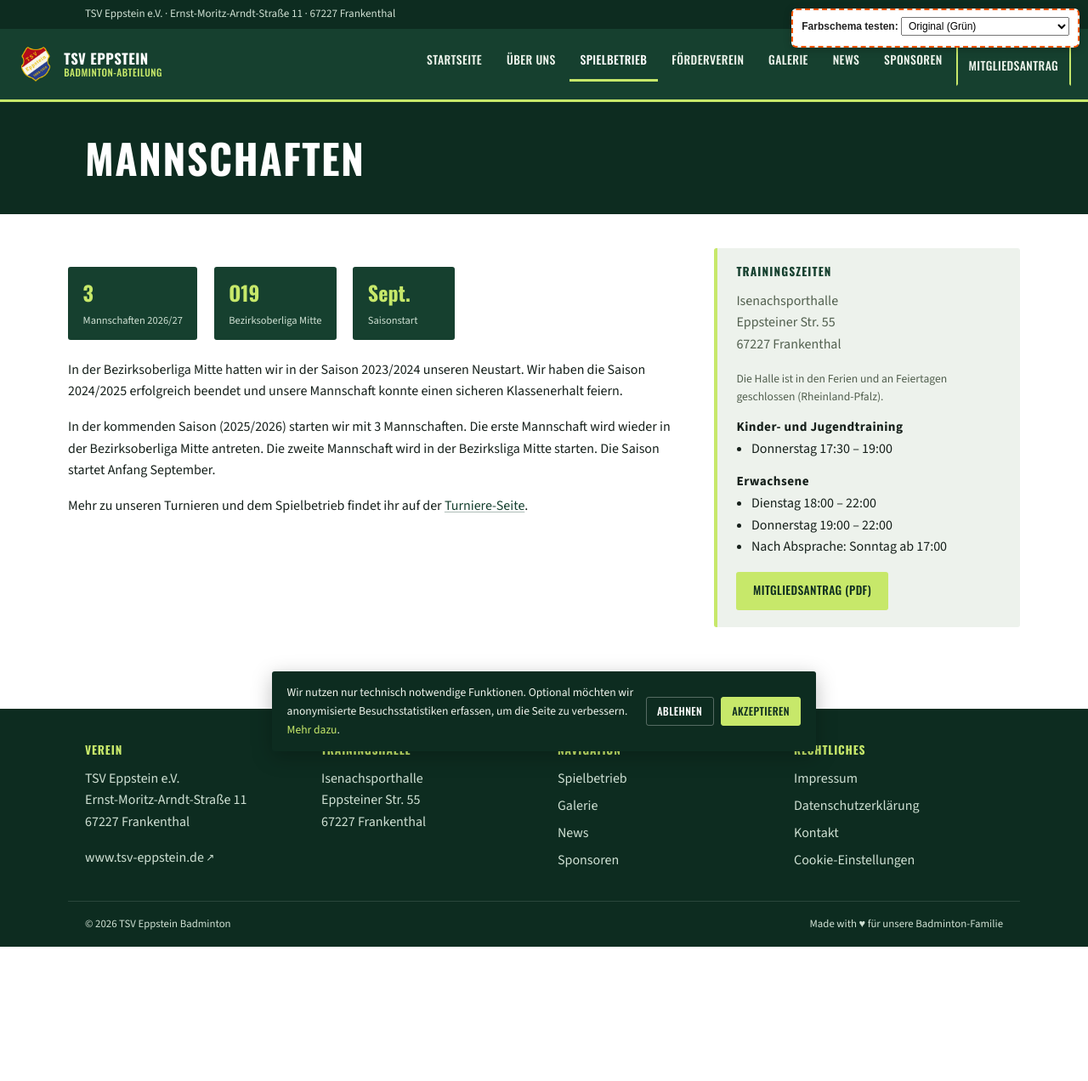
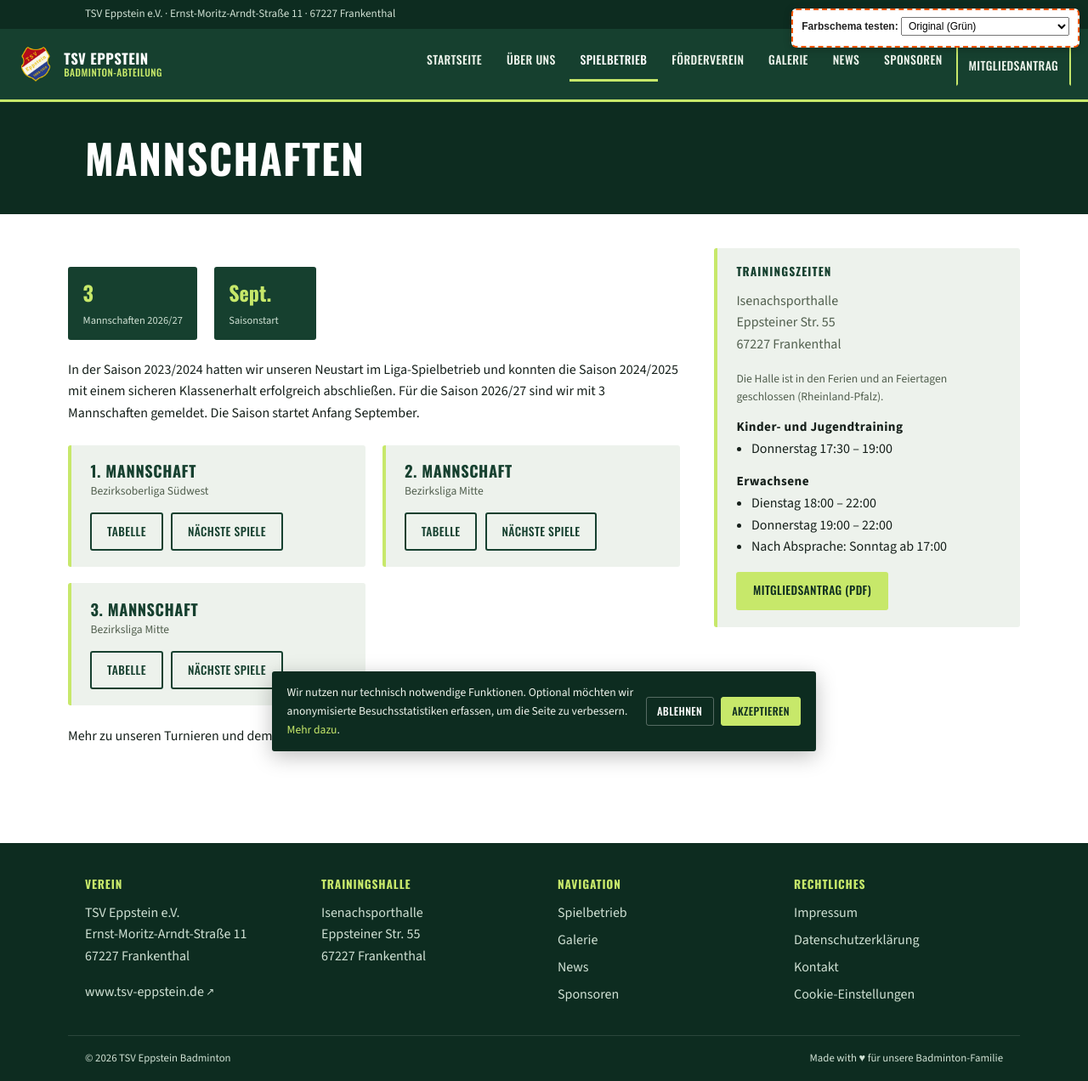
Before and after one commit to Forderverein-Badminton-in-Eppstein-e-V/website, a Jekyll site: the page built from spielbetrieb-mannschaften.html, in a window 1280 px wide. Shown: the whole page at 85% size. Built offline with Jekyll 4.4.1, drawn with Linux system fonts in a browser that asks for light colours; before the commit the page ends 1114 px from its top, so only the background shows below that.

Commit message:
Refactor team information structure and enhance Mannschaften page layout with new team cards

```diff
--- a/_config.yml
+++ b/_config.yml
@@ -44,11 +44,11 @@
   mitglieder_kinder: 20
   mitglieder_erwachsene: 50
   mannschaften_aktuell: 3
-  liga_erste_mannschaft: "Bezirksoberliga Mitte"
-  liga_zweite_mannschaft: "Bezirksliga Mitte"
-  liga_dritte_mannschaft: "Bezirksliga Mitte"
   saison_start_monat: "September"
   saison_aktuell: "2026/27"
+  # Liga-Infos pro Mannschaft (früher hier als liga_erste_mannschaft etc.)
+  # stehen jetzt strukturiert in _data/mannschaften.yml, zusammen mit
+  # Tabellen-/Spielplan-Links pro Team.
 
 # Dateien/Ordner, die Jekyll beim Build ignorieren soll (Dev-Kram, keine
 # Website-Inhalte).
--- a/assets/css/style.css
+++ b/assets/css/style.css
@@ -527,6 +527,51 @@
 .btn-outline:hover {
   background: var(--accent);
   color: var(--court-dark);
+}
+
+/* -------------------- Mannschafts-Karten (Mannschaften-Seite) -------------------- */
+.team-cards {
+  display: grid;
+  grid-template-columns: repeat(auto-fill, minmax(260px, 1fr));
+  gap: 1.2rem;
+  margin: 1.5rem 0;
+}
+
+.team-card {
+  background: var(--line);
+  border-left: 4px solid var(--accent);
+  border-radius: var(--radius);
+  padding: 1.2rem 1.4rem;
+}
+
+.team-card img {
+  width: 100%;
+  border-radius: var(--radius);
+  margin-bottom: 0.9rem;
+  border: 1px solid #d9e2d6;
+}
+
+.team-card h3 {
+  margin-bottom: 0.2rem;
+}
+
+.team-card .team-liga {
+  display: block;
+  font-size: 0.85rem;
+  color: var(--ink-soft);
+  margin-bottom: 0.8rem;
+}
+
+.team-card p {
+  font-size: 0.92rem;
+  margin-bottom: 0.5rem;
+}
+
+.team-card .team-links {
+  margin-top: 0.9rem;
+  display: flex;
+  gap: 0.6rem;
+  flex-wrap: wrap;
 }
 
 /* -------------------- Stat Badges -------------------- */
--- a/spielbetrieb-mannschaften.html
+++ b/spielbetrieb-mannschaften.html
@@ -7,21 +7,45 @@
   <div class="layout">
     <div>
       <div class="stat-row">
-            <div class="stat"><strong>{{ site.verein.mannschaften_aktuell }}</strong><span>Mannschaften {{ site.verein.saison_aktuell }}</span></div>
-            <div class="stat"><strong>O19</strong><span>{{ site.verein.liga_erste_mannschaft }}</span></div>
-            <div class="stat"><strong>{{ site.verein.saison_start_monat | slice: 0, 4 }}.</strong><span>Saisonstart</span></div>
+        <div class="stat"><strong>{{ site.verein.mannschaften_aktuell }}</strong><span>Mannschaften {{
+            site.verein.saison_aktuell }}</span></div>
+        <div class="stat"><strong>{{ site.verein.saison_start_monat | slice: 0, 4 }}.</strong><span>Saisonstart</span>
+        </div>
       </div>
       <p>
-            In der {{ site.verein.liga_erste_mannschaft }} hatten wir in der Saison 2023/2024 unseren
-            Neustart. Wir haben die Saison 2024/2025 erfolgreich beendet und unsere Mannschaft
-            konnte einen sicheren Klassenerhalt feiern.
+        In der Saison 2023/2024 hatten wir unseren Neustart im Liga-Spielbetrieb und konnten
+        die Saison 2024/2025 mit einem sicheren Klassenerhalt erfolgreich abschließen. Für
+        die Saison {{ site.verein.saison_aktuell }} sind wir mit {{ site.verein.mannschaften_aktuell }}
+        Mannschaften gemeldet. Die Saison startet Anfang {{ site.verein.saison_start_monat }}.
       </p>
-          <p>
-            In der kommenden Saison (2025/2026) starten wir mit {{ site.verein.mannschaften_aktuell }} Mannschaften. Die erste
-            Mannschaft wird wieder in der {{ site.verein.liga_erste_mannschaft }} antreten. Die zweite
-            Mannschaft wird in der {{ site.verein.liga_zweite_mannschaft }} starten. Die Saison startet Anfang
-            {{ site.verein.saison_start_monat }}.
-          </p>
+
+      <div class="team-cards">
+        {% for team in site.data.mannschaften %}
+        <div class="team-card">
+          {% if team.bild %}
+          <img src="assets/img/site/{{ team.bild }}" alt="{{ team.name }}">
+          {% endif %}
+          <h3>{{ team.name }}</h3>
+          <span class="team-liga">{{ team.liga }}</span>
+
+          {% if team.mannschaftsfuehrer %}
+          <p><strong>Mannschaftsführer:</strong> {{ team.mannschaftsfuehrer }}</p>
+          {% endif %}
+
+          {% if team.spieler.size > 0 %}
+          <p><strong>Spieler:</strong> {{ team.spieler | join: ", " }}</p>
+          {% endif %}
+
+          <div class="team-links">
+            <a class="btn btn-outline" style="color:var(--court); border-color: var(--court);"
+              href="{{ team.tabelle_url }}" target="_blank" rel="noopener">Tabelle</a>
+            <a class="btn btn-outline" style="color:var(--court); border-color: var(--court);"
+              href="{{ team.spielplan_url }}" target="_blank" rel="noopener">Nächste Spiele</a>
+          </div>
+        </div>
+        {% endfor %}
+      </div>
+
       <p>
         Mehr zu unseren Turnieren und dem Spielbetrieb findet ihr auf der
         <a href="spielbetrieb-turniere.html">Turniere-Seite</a>.
```
Also changed, not shown: _data/mannschaften.yml (added, +44 -0 lines). Lines whose indentation alone changed are shown as unchanged.
